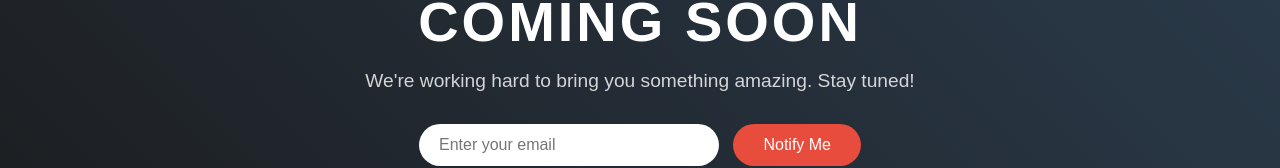
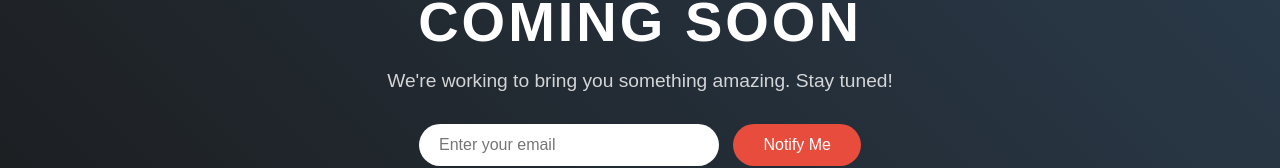
Before and after one commit to futant462/Homier, a website: page Webpage/index.html in a window 1280 px wide. Shown: the part 307-475 px from the top of the page. Drawn offline with Linux system fonts and the light colour scheme.

Commit message:
Remove 'hard' from coming soon

```diff
--- a/Webpage/index.html
+++ b/Webpage/index.html
@@ -110,7 +110,7 @@
 <body>
     <div class="container">
         <h1>Coming Soon</h1>
-        <p>We're working hard to bring you something amazing. Stay tuned!</p>
+        <p>We're working to bring you something amazing. Stay tuned!</p>
 
         <div class="email-signup">
             <input type="email" placeholder="Enter your email">
```
